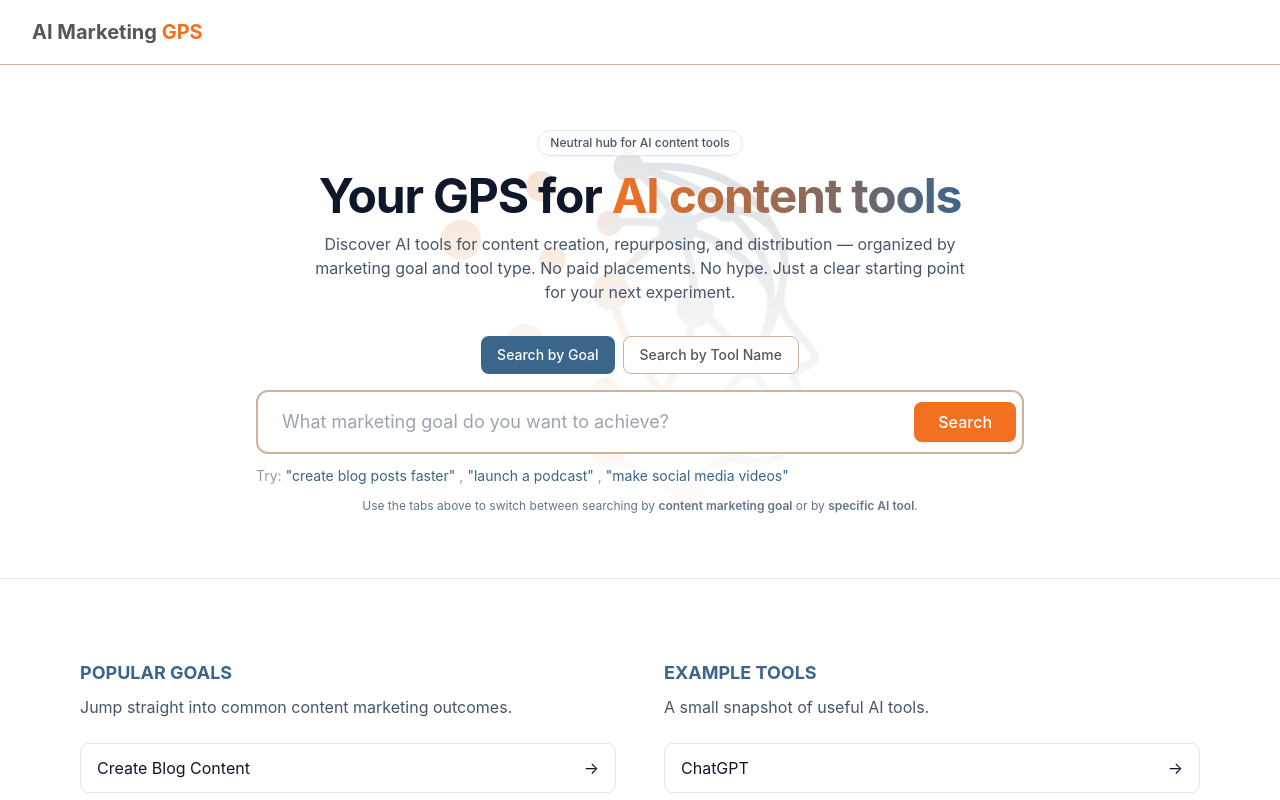
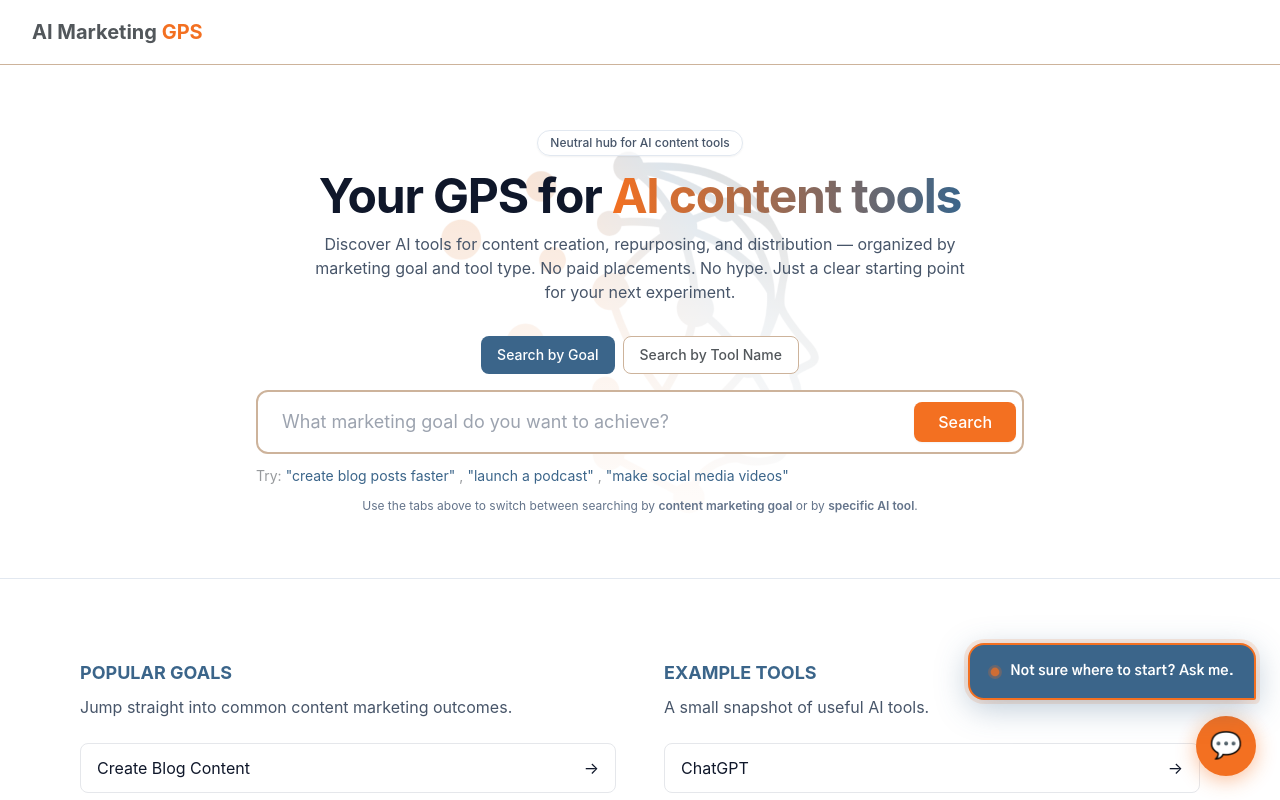
Before and after one commit to lonnierod-ai/ai-marketing-gps, a Next.js app: page / in a window 1280 px wide. Shown: the top 800 px of the page. Built offline with nearby package versions, Linux system fonts and the light colour scheme.

Commit message:
Add Lonnie chat widget to site (MarketIntelChat component in layout)

```diff
--- a/src/app/layout.tsx
+++ b/src/app/layout.tsx
@@ -2,6 +2,7 @@ import type { Metadata } from "next";
 import "./globals.css";
 import Link from "next/link";
 import Script from "next/script";
+import MarketIntelChat from "@/components/MarketIntelChat";
 
 const GA_ID = "G-03GTB18VLH";
 
@@ -142,6 +143,7 @@ export default function RootLayout({
           </div>
         </header>
         {children}
+        <MarketIntelChat />
       </body>
     </html>
   );
```
